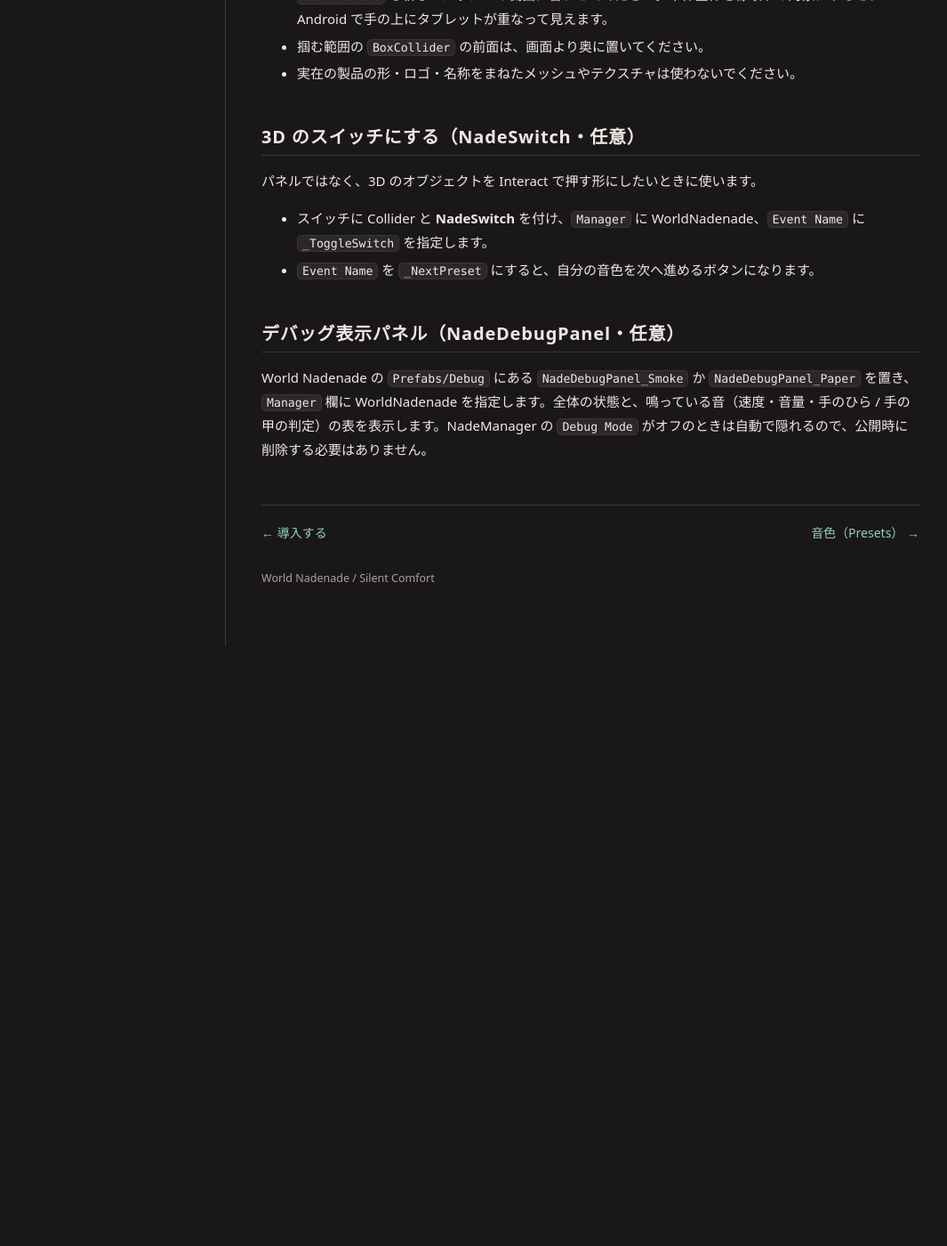
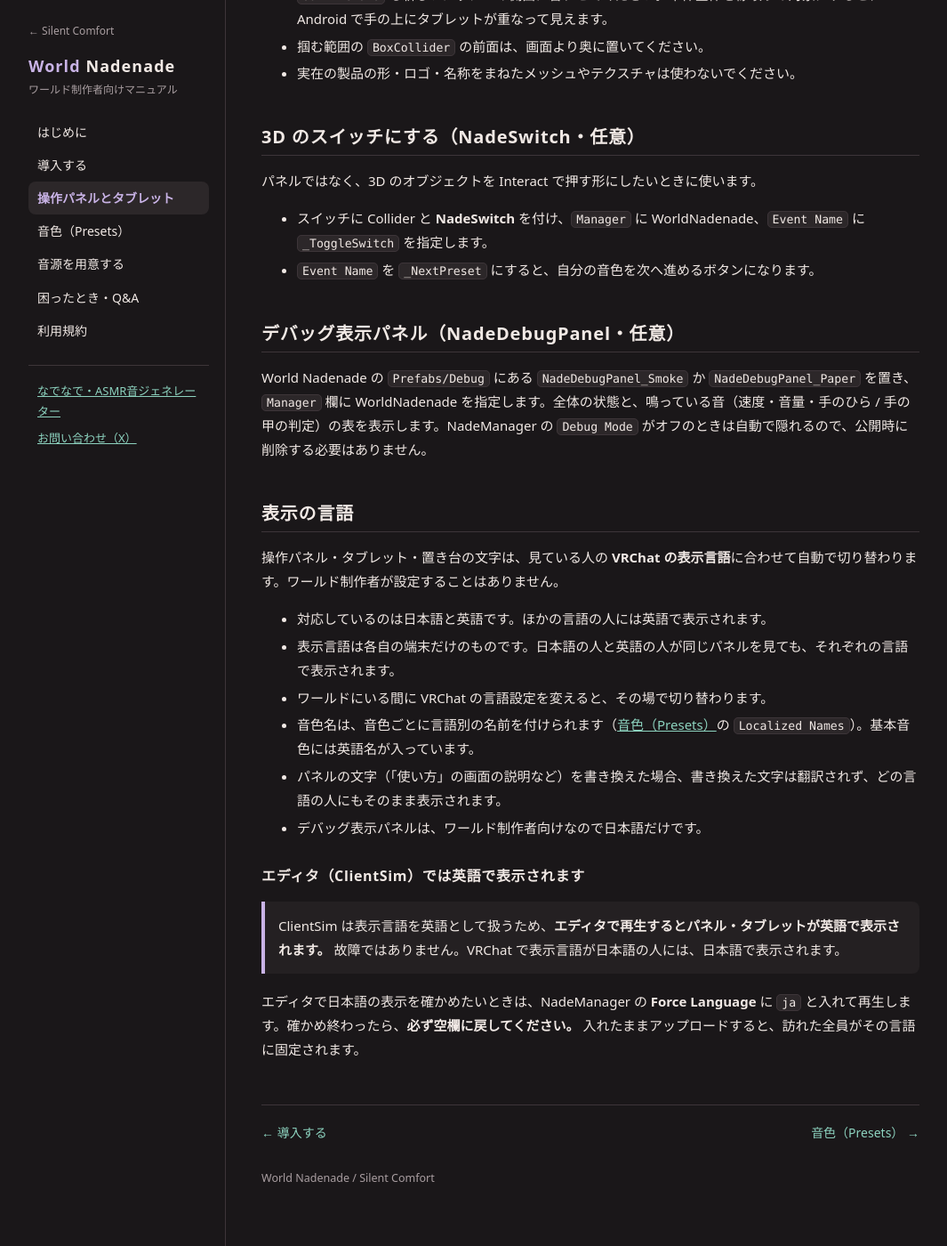
Before and after one commit to silent-dandy/silent-dandy.github.io, a Jekyll site: the page built from world-nadenade/panel.md, in a window 1280 px wide and 1400 px high, scrolled down 3723 px. Shown: the whole window at 89% size, without its empty margins (66-1131 px from the left). Built offline with Jekyll 4.4.1, drawn with Linux system fonts in a browser that asks for light colours; before the commit the page ends 4449 px from its top, so only the background shows below that.

Commit message:
マニュアル：表示の言語（多言語対応）とエディタで英語になることを追記
- 操作パネルのページに「表示の言語」の節を追加（日本語・英語の自動切り替え、ClientSim では英語になること、Force Language での確かめ方）
- 導入の「動作を確かめる」に ClientSim では英語になる旨、NadeManager の項目に Force Language / Fallback Language、公開前のチェックに Force Language を空欄にする項目を追加
- Q&A・はじめに・音色の項目（Localized Names）にも追記

Co-Authored-By: Claude Opus 5.5 <noreply@anthropic.com>
Claude-Session: https://claude.ai/code/session_017Uvu75CErPWMTUFcBor1Gv

```diff
--- a/world-nadenade/panel.md
+++ b/world-nadenade/panel.md
@@ -127,3 +127,20 @@ description: 壁の操作パネルとタブレットの選び方・置き方・
 ## デバッグ表示パネル（NadeDebugPanel・任意）
 
 World Nadenade の `Prefabs/Debug` にある `NadeDebugPanel_Smoke` か `NadeDebugPanel_Paper` を置き、`Manager` 欄に WorldNadenade を指定します。全体の状態と、鳴っている音（速度・音量・手のひら / 手の甲の判定）の表を表示します。NadeManager の `Debug Mode` がオフのときは自動で隠れるので、公開時に削除する必要はありません。
+
+## 表示の言語 {#language}
+
+操作パネル・タブレット・置き台の文字は、見ている人の **VRChat の表示言語**に合わせて自動で切り替わります。ワールド制作者が設定することはありません。
+
+- 対応しているのは日本語と英語です。ほかの言語の人には英語で表示されます。
+- 表示言語は各自の端末だけのものです。日本語の人と英語の人が同じパネルを見ても、それぞれの言語で表示されます。
+- ワールドにいる間に VRChat の言語設定を変えると、その場で切り替わります。
+- 音色名は、音色ごとに言語別の名前を付けられます（[音色（Presets）](presets.html)の `Localized Names`）。基本音色には英語名が入っています。
+- パネルの文字（「使い方」の画面の説明など）を書き換えた場合、書き換えた文字は翻訳されず、どの言語の人にもそのまま表示されます。
+- デバッグ表示パネルは、ワールド制作者向けなので日本語だけです。
+
+### エディタ（ClientSim）では英語で表示されます
+
+> ClientSim は表示言語を英語として扱うため、**エディタで再生するとパネル・タブレットが英語で表示されます。** 故障ではありません。VRChat で表示言語が日本語の人には、日本語で表示されます。
+
+エディタで日本語の表示を確かめたいときは、NadeManager の **Force Language** に `ja` と入れて再生します。確かめ終わったら、**必ず空欄に戻してください。** 入れたままアップロードすると、訪れた全員がその言語に固定されます。
```
Also changed, not shown: world-nadenade/faq.md (+4 -0 lines), world-nadenade/index.md (+1 -0 lines), world-nadenade/presets.md (+1 -0 lines), world-nadenade/setup.md (+5 -0 lines).
